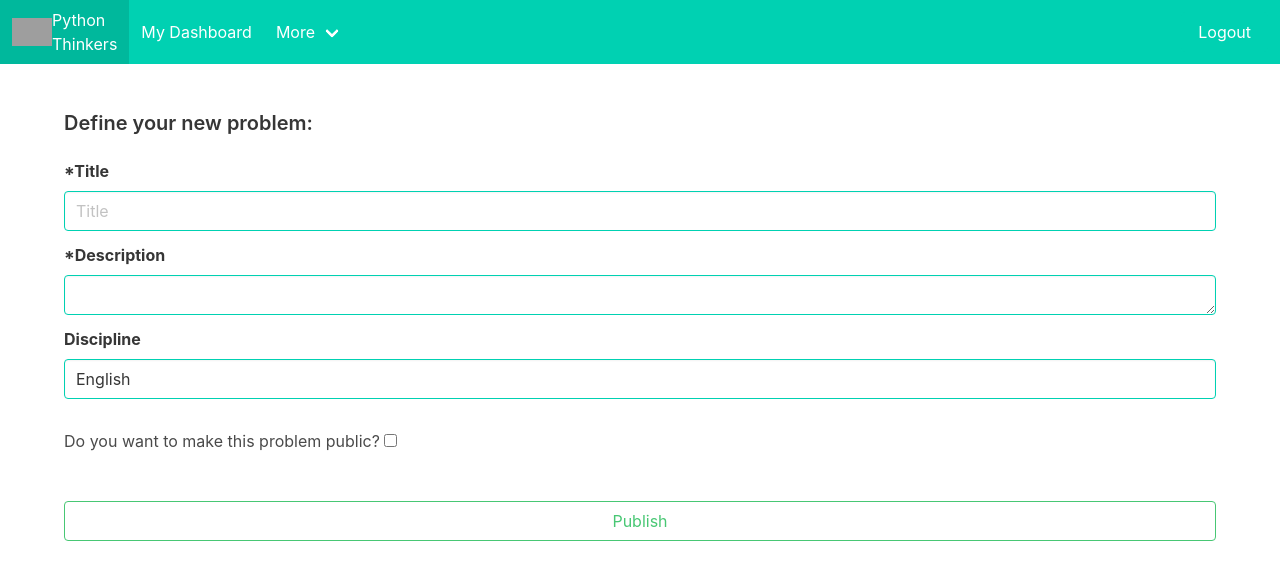
After one commit to Ritaxo/adhaliwal_sharingcode, a Django app: page /publish/problem in a window 1280 px wide. The commit adds this page. Shown: the top 580 px of the page. Run offline with Django 3.2, Linux system fonts and the light colour scheme; the visitor is signed in with stand-in values (Sample User, id 1); some libraries are stand-ins or nearby versions; grey boxes are pictures that could not be loaded.

Commit message:
Module 8

```diff
--- a/share/templates/share/dashboard.html
+++ b/share/templates/share/dashboard.html
@@ -22,6 +22,7 @@
                 <!-- This is only for testing to see the objects were passed to the template by the view -->
 
                 <hr> ############ testing #######  <br>
+                my: {{"hello"}}
                 my_problems: {{my_problems}} <br>
                 my_scripts: {{my_scripts}} <br>
                 ################################## <br>
@@ -32,7 +33,7 @@
                     <h2 class="title" style="color:#00d1b2">Problems defined by you:</h2>
                     {% for p in my_problems %}
                             <div class="content"> {{ p.title }}
-                              <a class="button is-primary is-small" href="{% url 'share:show_my_problem' p.id %}">Show more ...</a>
+                              <a class="button is-primary is-small" href="{% url 'share:show_problem' p.id %}">Show more ...</a>
                                                                   <!-- create show_my_problem route right away -->
 
                             </div>
@@ -45,7 +46,7 @@
                             <div class="content">
                                 <br>Script Title: {{ s.title }}, Solves: {{ s.problem.title }}, posted by {{s.problem.coder.user.username}}
 
-                                <a class="button is-primary is-small" href="{% url 'share:show_my_script' s.id %}">Show more ...</a>
+                                <a class="button is-primary is-small" href="{% url 'share:show_script' s.id %}">Show more ...</a>
                                                                   <!-- create show_my_script route right away -->
                             </div>
                     {% endfor %}
--- /dev/null
+++ b/share/templates/share/publish_problem_form.html
@@ -0,0 +1,62 @@
+{% extends "share/base.html" %}
+{% block content %}
+
+    <div class="publish-form columns">
+
+        <div class="column" >
+            <h4 class="title is-5">Define your new problem:</h4>
+             {% if error %}
+                    <h3 style="color: red">{{ error }}</h3>
+                {% endif %}
+            <form action="{% url 'share:create_problem' %}" method="post">
+            {% csrf_token %}
+                <div class="field">
+                  <div class="control">
+                    <label class="label">*Title</label>
+                    <input class="input is-primary" placeholder="Title" type="text" name="title">
+                  </div>
+                </div>
+
+                <div class="field">
+                      <div class="control">
+                        <label class="label">*Description</label>
+                        <textarea class="input is-primary" name="description" namerows="4" cols="50" >
+                        </textarea>
+                      </div>
+                </div>
+
+                <div class="field">
+                  <div class="control">
+                    <label class="label">Discipline</label>
+                    <select class="input is-primary" name="discipline">
+                      <option value="english">English</option>
+                      <option value="social science">Social science</option>
+                      <option value="science">Science</option>
+                      <option value="math">Math</option>
+                      <option value="gaming">Gaming</option>
+                      <option value="education">Education</option>
+                      <option value="general">General</option>
+                    </select>
+                  </div>
+                </div>
+
+
+                <label class="checkbox">
+                  <br>Do you want to make this problem public?
+                      <input type="checkbox"  id="make_public" name="make_public" />
+                </label>
+
+                <br><br><br>
+
+                <div class="field">
+                  <div class="control">
+                    <button class="button is-success is-outlined is-fullwidth" type="submit" value="Publish">Publish</button>&nbsp;
+                  </div>
+                </div>
+
+            </form>
+         </div>
+    </div>
+
+
+{% endblock content %}
--- a/share/urls.py
+++ b/share/urls.py
@@ -14,7 +14,8 @@ urlpatterns = [
     path('logout', views.logout_view, name='logout'),
     path('signup', views.signup, name='signup'),
     path('dashboard', views.dashboard, name='dashboard'),
-    path('publish_problem', views.publish_problem, name='publish_problem'),
+    path('publish/problem', views.publish_problem, name='publish_problem'),
+    path("problem/create", views.create_problem, name="create_problem"),
     path('problem/<int:problem_id>/show', views.show_problem, name='show_problem'),
     # Module 4
 
@@ -23,7 +24,9 @@ path('script/<int:script_id>/show', views.show_script, name='show_script'),
 path('problem/<int:problem_id>/edit', views.edit_problem,  name='edit_problem'),
 path('script/<int:script_id>/edit', views.edit_script, name='edit_script'),
 path('problem/<int:problem_id>/update', views.update_problem, name='update_problem'),
+path('script/<int:script_id>/update', views.update_script, name='update_script'),
 path('problem/<int:problem_id>/delete', views.delete_problem, name='delete_problem'),
+path('script/<int:script_id>/delete', views.delete_script, name='delete_script'),
 
 
 ]
--- a/share/views.py
+++ b/share/views.py
@@ -4,7 +4,7 @@ from django.http import HttpResponse
 
 from share.models import Script
 
-
+from django.shortcuts import render, get_object_or_404
 
 # Module 3 imports
 # import three functions: authentication, login, logout
@@ -108,11 +108,51 @@ def logout_view(request):
     logout(request)
     return redirect("share:login")
 
-def dashboard_view(request):
-    pass
+
 def publish_problem(request):
-    pass
+    if request.method == "GET":
+        user = request.user
+        if not user.is_authenticated:
+            return redirect("share:login")
+        else:
+            return render(request, "share/publish_problem_form.html", {"user":user} )
 
+def create_problem(request):
+    if request.method == "POST":
+        user = request.user
+        if not user.is_authenticated:
+            return redirect("share:login")
+
+        coder = user.coder
+        title = request.POST["title"]
+        description = request.POST["description"]
+        discipline = request.POST["discipline"]
+        make_public = request.POST.get('make_public', False)
+        if make_public == 'on':
+            make_public = True
+        else:
+            make_public = False
+
+        if not title and not description:
+            return render(request, "share/publish_problem_form.html", {"error":"Please fill in all required fields"})
+
+        try:
+            problem = Problem.objects.create(coder=coder, title=title, description=description, discipline=discipline, make_public=make_public)
+            problem.save()
+
+            problem = get_object_or_404(Problem, pk=problem.id)
+            scripts = Script.objects.filter(problem=problem.id)
+
+            return render(request, "share/problem.html",{"user":user, "problem":problem, "scripts": scripts})
+
+        except:
+            return render(request, "share/publish_problem_form.html", {"error":"Can't create the problem"})
+
+    else:
+        # the user enteing    http://127.0.0.1:8000/problem/8/create
+        user = request.user
+        all_problems = Problem.objects.all()
+        return render(request, "share/index.html", {"user":user, "all_problems": all_problems, "error":"Can't create!"})
 # Module 4
 def show_problem(request, problem_id):
     if request.method == "GET":
@@ -199,6 +239,12 @@ def edit_problem(request, problem_id):
         scripts = Script.objects.filter(problem=problem_id)
 
         if problem.coder.user.id == user.id:
+            return render(request, "share/edit_problem.html", {"problem":problem})
+        else:
+            return render(request, "share/index.html",
+            {"error":"You are not the author of the problem that you tried to edit."})
+
+        if problem.coder.user.id == user.id and not scripts and not problem.make_public:
             return render(request, "share/edit_problem.html", {"problem":problem})
         else:
             return render(request, "share/index.html",
@@ -341,8 +387,8 @@ def edit_script(request, script_id):
         if not user.is_authenticated:
             return redirect("share:login")
 
-        script = get_object_or_404_(Script, pk = script_id)
-        problem = get_object_or_404_(Probelm, pk = script.problem.id)
+        script = get_object_or_404(Script, pk = script_id)
+        problem = get_object_or_404(Problem, pk = script.problem.id)
 
         if script.coder.user.id == user.id:
             return render(request, "share/edit_script.html", {"user":user, "script":script})
```
Also changed, not shown: share/templates/share/edit_problem.html (renamed from share/templates/share/edit.html, +4 -4 lines), share/templates/share/edit_script.html (added, +123 -0 lines).
